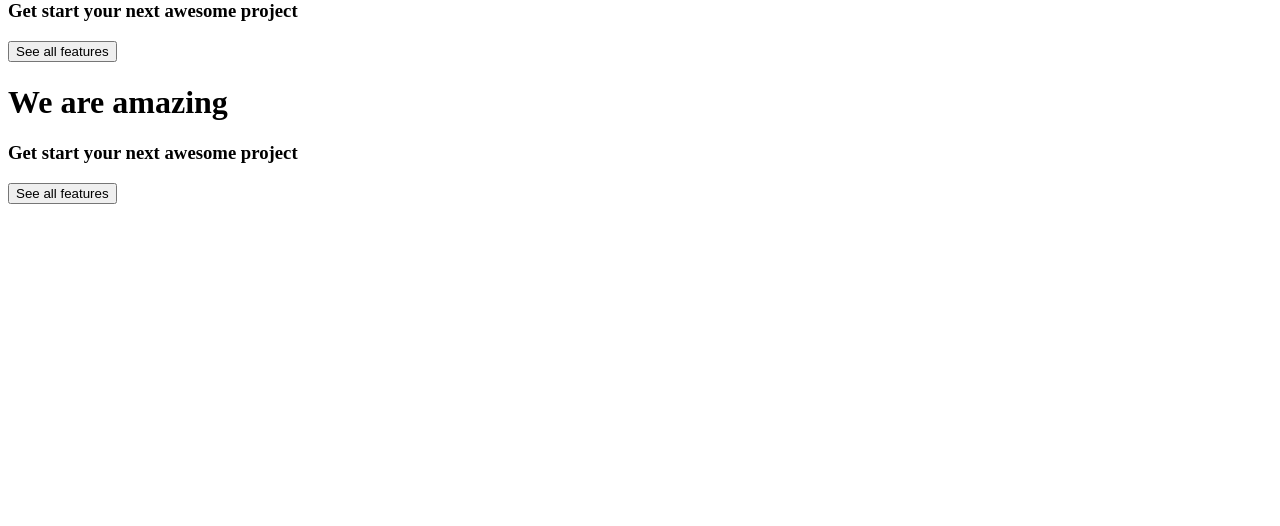
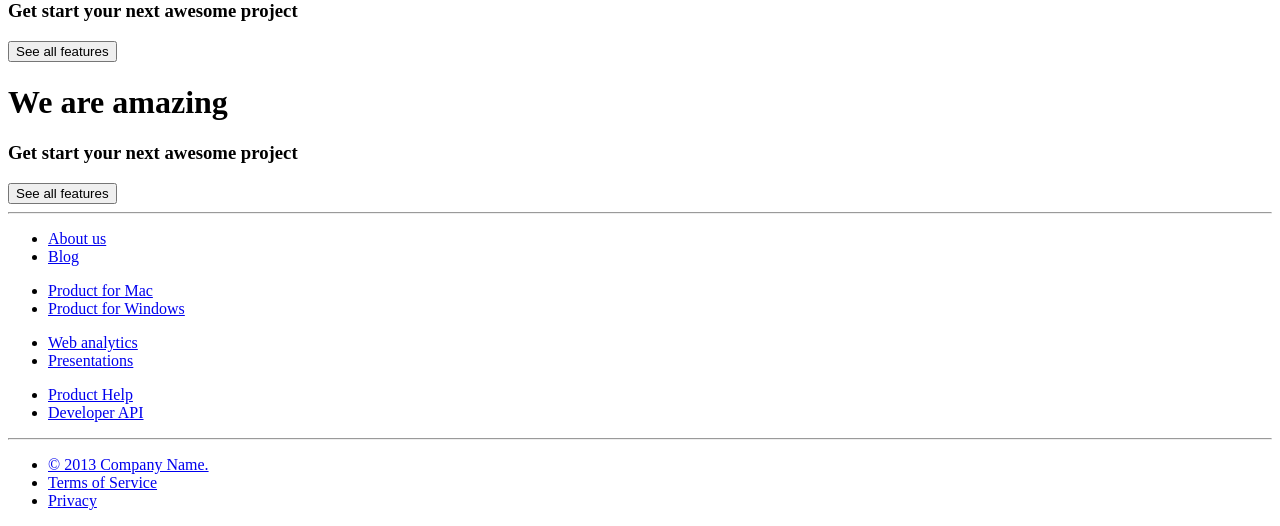
Before and after one commit to gitter-badger/PablosList, a PHP site: template views/partials/footer.php in a window 1280 px wide. Shown: the part 283-809 px from the top of the page. Before the commit the page ends 487 px from the top, so only its background shows below. Run offline with PHP 8.4, Linux system fonts and the light colour scheme; the template is opened without the code that fills it, so the values that code supplies are empty.

Commit message:
yo dog i heard you likee foots

```diff
--- a/views/partials/footer.php
+++ b/views/partials/footer.php
@@ -0,0 +1,41 @@
+<div class="container text-center">
+    <hr />
+  <div class="row">
+    <div class="col-lg-12">
+      <div class="col-md-3">
+        <ul class="nav nav-pills nav-stacked">
+          <li><a href="#">About us</a></li>
+          <li><a href="#">Blog</a></li>
+        </ul>
+      </div>
+      <div class="col-md-3">
+        <ul class="nav nav-pills nav-stacked">
+          <li><a href="#">Product for Mac</a></li>
+          <li><a href="#">Product for Windows</a></li>
+        </ul>
+      </div>
+      <div class="col-md-3">
+        <ul class="nav nav-pills nav-stacked">
+          <li><a href="#">Web analytics</a></li>
+          <li><a href="#">Presentations</a></li>
+        </ul>
+      </div>
+      <div class="col-md-3">
+        <ul class="nav nav-pills nav-stacked">
+          <li><a href="#">Product Help</a></li>
+          <li><a href="#">Developer API</a></li>
+        </ul>
+      </div>
+    </div>
+  </div>
+  <hr>
+    <div class="row">
+        <div class="col-lg-12">
+            <ul class="nav nav-pills nav-justified">
+                <li><a href="/">© 2013 Company Name.</a></li>
+                <li><a href="#">Terms of Service</a></li>
+                <li><a href="#">Privacy</a></li>
+            </ul>
+        </div>
+    </div>
+</div>
```
Also changed, not shown: public/index.php (+11 -0 lines).
